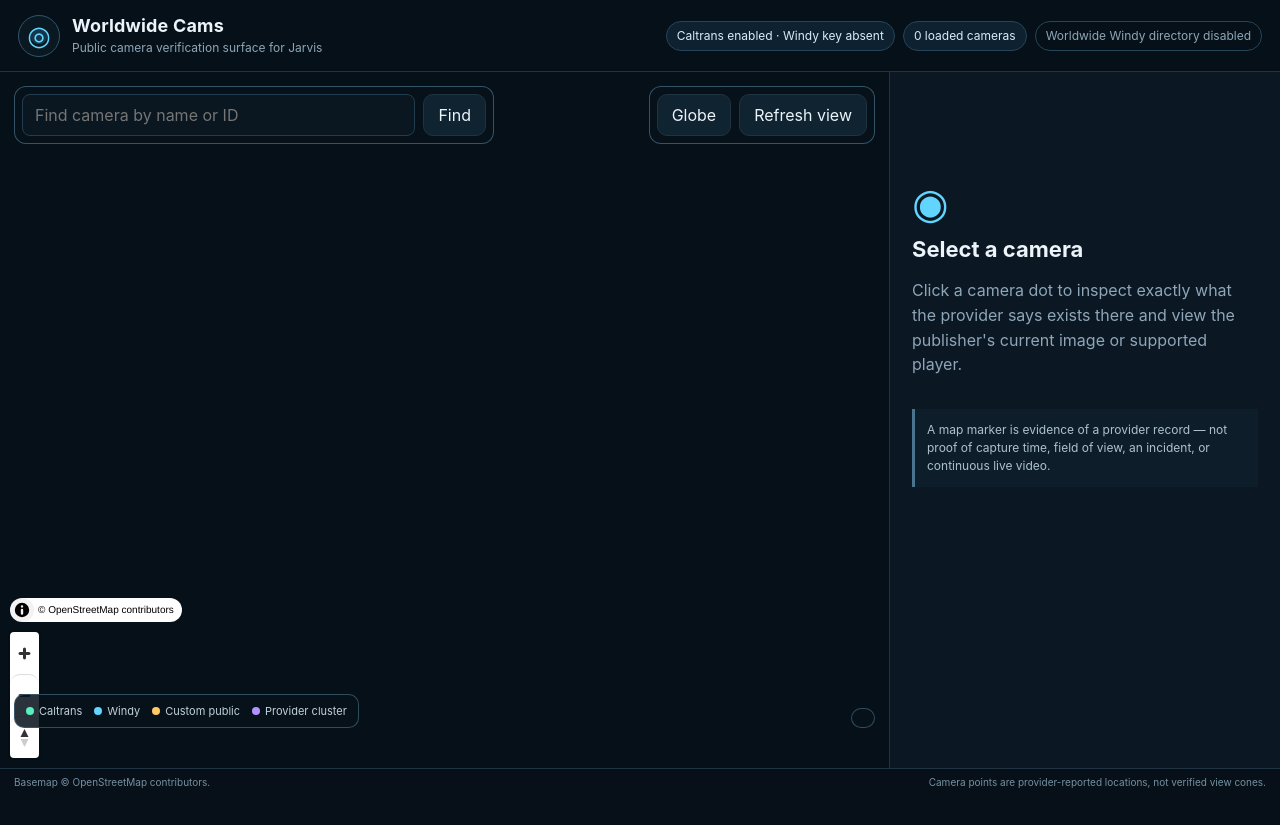
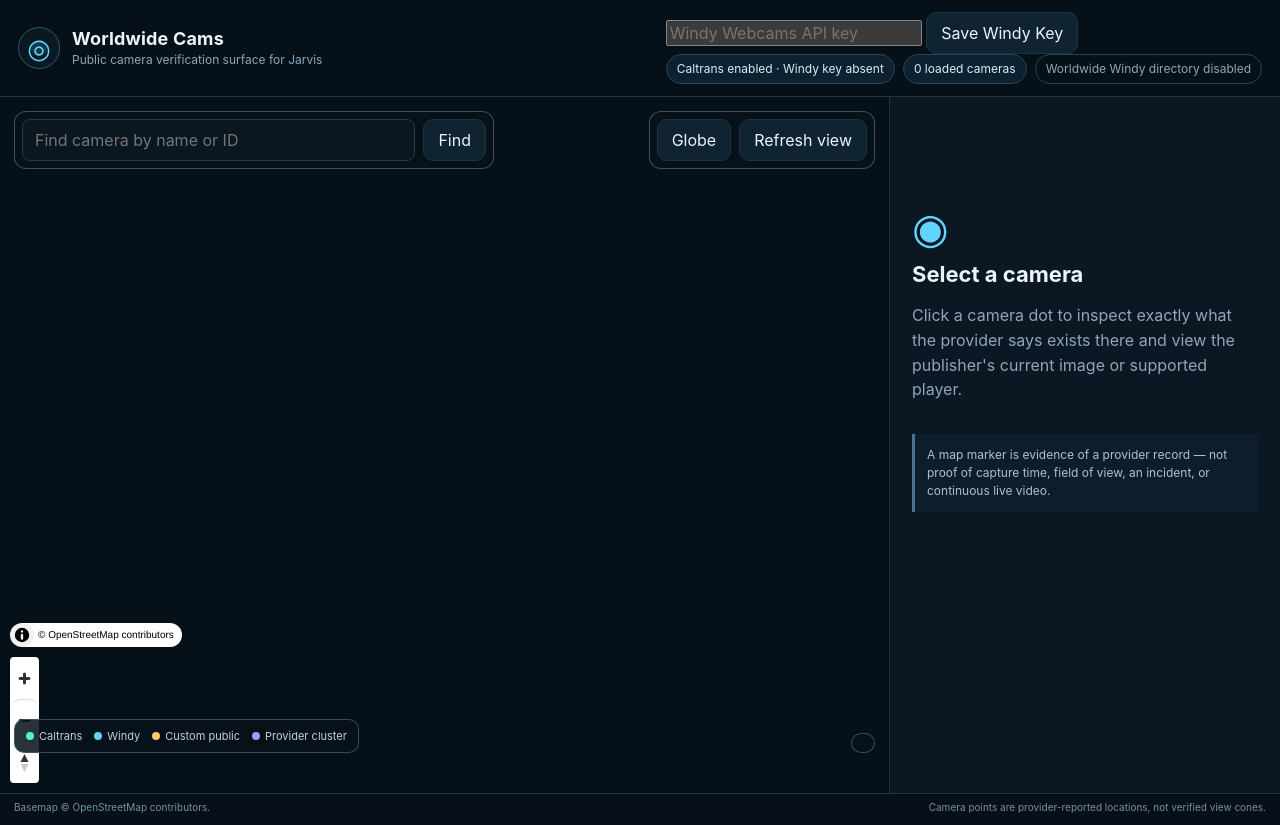
Before and after one commit to US0RIS/Worldwide-Cams, a website built with Vite: page index.html in a window 1280 px wide. Before the commit the page ends 800 px from the top, so only its background shows below. Built offline with nearby package versions, Linux system fonts and the light colour scheme; no server answers; animation ran at ten frames a second; files whose address does not match are found by name.

Commit message:
UI: add Windy API key input

```diff
--- a/index.html
+++ b/index.html
@@ -20,10 +20,24 @@
           </div>
         </div>
 
-        <div class="status-strip" aria-live="polite">
-          <span id="provider-status" class="status-pill">Loading providers…</span>
-          <span id="camera-count" class="status-pill">0 loaded cameras</span>
-          <span id="coverage-status" class="status-pill subtle">Coverage pending</span>
+        <div class="header-tools">
+          <div class="windy-key-control" aria-label="Windy Webcams credential">
+            <input
+              id="windy-key-input"
+              type="password"
+              autocomplete="off"
+              spellcheck="false"
+              placeholder="Windy Webcams API key"
+              aria-label="Windy Webcams API key"
+            />
+            <button id="windy-key-save" type="button">Save Windy Key</button>
+            <button id="windy-key-clear" type="button" class="secondary-button" hidden>Clear</button>
+          </div>
+          <div class="status-strip" aria-live="polite">
+            <span id="provider-status" class="status-pill">Loading providers…</span>
+            <span id="camera-count" class="status-pill">0 loaded cameras</span>
+            <span id="coverage-status" class="status-pill subtle">Coverage pending</span>
+          </div>
         </div>
       </header>
 
```
